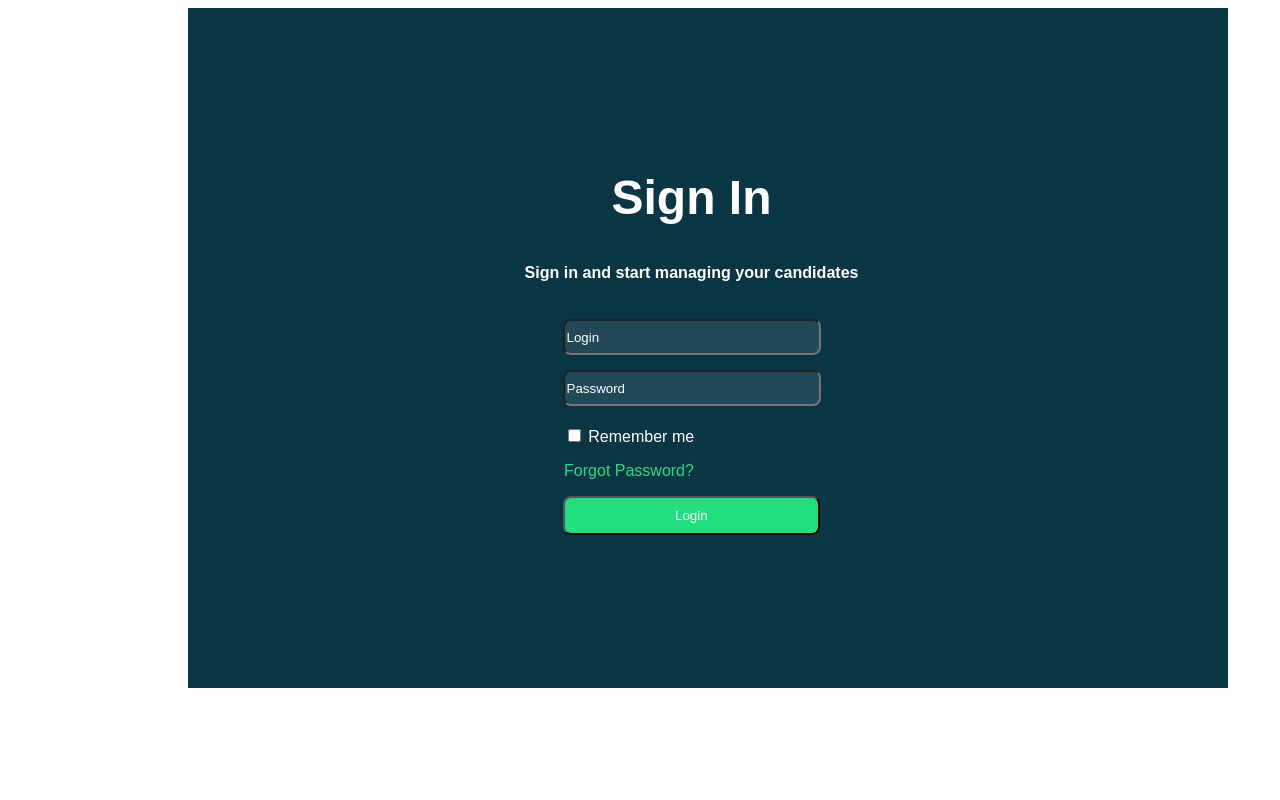
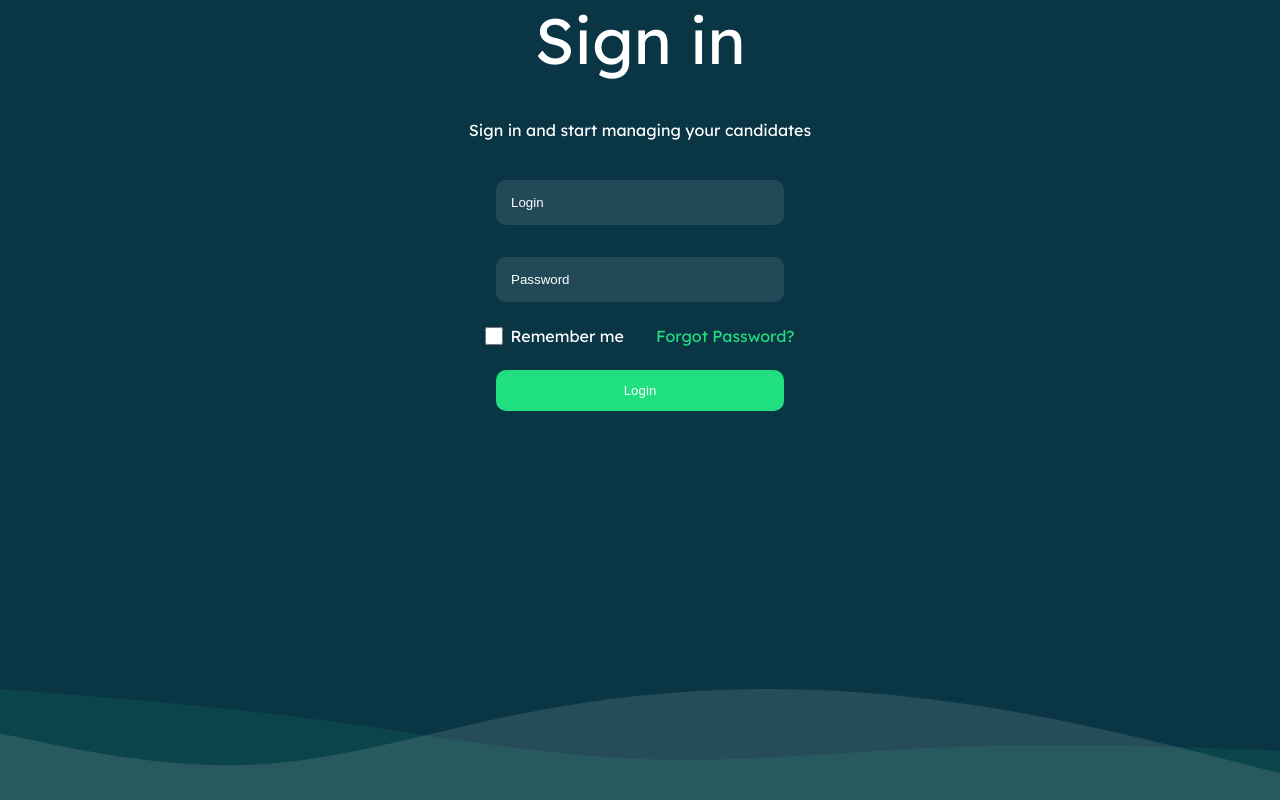
Before and after one commit to khalilovali/figma.hw, a plain HTML site: page index.html in a window 1280 px wide. Drawn offline with Linux system fonts and the light colour scheme.

Commit message:
modification

```diff
--- /dev/null
+++ b/css/reset.css
@@ -0,0 +1,5 @@
+* {
+  padding: 0;
+  margin: 0;
+  box-sizing: border-box;
+}
--- /dev/null
+++ b/css/style.css
@@ -0,0 +1,161 @@
+/* html {
+  font-family: sans-serif;
+}
+.bgimg-1 {
+  background-size: cover;
+  background-position: center;
+  background-color: #093545;
+  height: 520px;
+  width: 880px;
+  left: 743px;
+  color: #fff;
+  text-align: center;
+  padding: 80px;
+  margin-left: 180px;
+  font-family: sans-serif;
+  font-size: 24px;
+}
+.frame {
+  font-family: sans-serif;
+  width: 347px;
+  height: 406px;
+  padding: 50px;
+  left: 466px;
+  margin-left: 200px;
+}
+.input1 {
+  width: 250px;
+  height: 30px;
+  top: 332px;
+  left: 490px;
+  border-radius: 8px;
+  background-color: #224957;
+  color: #fff;
+}
+.input2 {
+  margin-top: 15px;
+  width: 250px;
+  height: 30px;
+  top: 332px;
+  left: 490px;
+  border-radius: 8px;
+  background-color: #224957;
+  color: white;
+}
+.checkbox {
+  font-size: 16px;
+  margin-top: 20px;
+  margin-right: 125px;
+}
+::placeholder {
+  color: white;
+}
+button {
+  padding: 10px 110px;
+  margin-left: 45px;
+  border-radius: 8px;
+  background-color: #20df7f;
+  color: #fff;
+  cursor: pointer;
+}
+p {
+  color: #20df7f;
+} */
+
+html {
+  font-size: 16px;
+  font-family: "Lexend Deca", sans-serif;
+}
+
+.container {
+  width: 100%;
+  max-width: 1280px;
+  margin: 0 auto;
+}
+
+/*! Sign in section start */
+#sign-in {
+  background-color: #093545;
+  color: #ffffff;
+  height: 100vh;
+  text-align: center;
+  position: relative;
+
+  > div {
+    display: flex;
+    align-items: center;
+    justify-content: center;
+  }
+
+  h1 {
+    font-weight: normal;
+    font-size: 64px;
+    text-align: center;
+  }
+
+  p:nth-child(2) {
+    font-weight: normal;
+    margin: 40px 0;
+  }
+
+  .form-element {
+    border: none;
+    outline: none;
+    border-radius: 10px;
+    padding: 15px;
+    width: 18rem;
+    background-color: #224957;
+    color: #ffffff;
+  }
+
+  ::placeholder {
+    color: #ffffff;
+  }
+
+  .form-element:nth-child(3) {
+    margin-bottom: 32px;
+  }
+
+  .remember-me {
+    display: flex;
+    align-items: center;
+    justify-content: center;
+    margin: 24px 0;
+  }
+
+  .remember-input {
+    width: 18px;
+    height: 18px;
+    accent-color: #093545;
+  }
+
+  label {
+    font-weight: normal;
+    margin: 0 32px 0 7px;
+  }
+
+  .forget-password {
+    color: #20df7f;
+  }
+
+  button {
+    border: none;
+    background-color: #20df7f;
+    color: #ffffff;
+    padding: 13px 128px;
+    border-radius: 10px;
+    outline: line;
+    cursor: pointer;
+  }
+
+  .svg-img {
+    width: 100%;
+  }
+  svg {
+    width: 100%;
+    position: absolute;
+    bottom: 0;
+    left: 0;
+  }
+}
+/*! Sign in section end */
--- a/index.html
+++ b/index.html
@@ -3,31 +3,57 @@
   <head>
     <meta charset="UTF-8" />
     <meta name="viewport" content="width=device-width, initial-scale=1.0" />
-    <link rel="stylesheet" href="style.css" />
+
+    <link rel="preconnect" href="https://fonts.googleapis.com" />
+    <link rel="preconnect" href="https://fonts.gstatic.com" crossorigin />
+    <link
+      href="https://fonts.googleapis.com/css2?family=Lexend+Deca:wght@400;500;600;700;800&display=swap"
+      rel="stylesheet"
+    />
+
+    <link rel="stylesheet" href="./css/reset.css" />
+    <link rel="stylesheet" href="./css/style.css" />
     <title>Document</title>
   </head>
   <body>
-    <div class="bgimg-1">
-      <div class="frame">
-        <h1>Sign In</h1>
-        <h6>Sign in and start managing your candidates</h6>
-        <input class="input1" type="text" placeholder="Login" />
-        <input class="input2" type="text" placeholder="Password" />
-        <br />
-        <div class="checkbox">
-          <input
-            type="checkbox"
-            id="vehicle1"
-            name="vehicle1"
-            value="Bike"
-            placeholder="white"
-          />
-          <label for="vehicle1">Remember me</label>
-          <p>Forgot Password?</p>
+    <!--! Sign In Section Start -->
+    <section id="sign-in">
+      <div>
+        <div class="container">
+          <h1>Sign in</h1>
+          <p>Sign in and start managing your candidates</p>
+          <input class="form-element" type="text" placeholder="Login" />
+          <br />
+          <input class="form-element" type="text" placeholder="Password" />
+          <br />
+          <div class="remember-me">
+            <input type="checkbox" class="remember-input" />
+            <label for="remember-input">Remember me</label>
+            <p class="forget-password">Forgot Password?</p>
+          </div>
           <button>Login</button>
         </div>
       </div>
-    </div>
-    <div class="bgimg-2"></div>
+
+      <div class="svg-img">
+        <svg height="111" fill="none" xmlns="http://www.w3.org/2000/svg">
+          <path
+            fill-rule="evenodd"
+            clip-rule="evenodd"
+            d="M0 0L53 4.17052C107 8.34104 213 16.6821 320 30.7977C427 45.2341 533 65.7659 640 69.9364C747 74.1069 853 61.5954 960 57.7457C1067 53.5751 1173 57.7457 1227 59.6705L1280 61.5954V111H1227C1173 111 1067 111 960 111C853 111 747 111 640 111C533 111 427 111 320 111C213 111 107 111 53 111H0V0Z"
+            fill="#20DF7F"
+            fill-opacity="0.09"
+          />
+          <path
+            fill-rule="evenodd"
+            clip-rule="evenodd"
+            d="M0 44.4L42.6667 53.28C85.3333 62.16 170.667 79.92 256 75.48C341.333 71.04 426.667 44.4 512 26.64C597.333 8.88 682.667 0 768 0C853.333 0 938.667 8.88 1024 24.42C1109.33 39.96 1194.67 62.16 1237.33 73.26L1280 84.36V111H1237.33C1194.67 111 1109.33 111 1024 111C938.667 111 853.333 111 768 111C682.667 111 597.333 111 512 111C426.667 111 341.333 111 256 111C170.667 111 85.3333 111 42.6667 111H0V44.4Z"
+            fill="#E5E5E5"
+            fill-opacity="0.13"
+          />
+        </svg>
+      </div>
+    </section>
+    <!--! Sign In Section End -->
   </body>
 </html>
--- a/style.css
+++ /dev/null
@@ -1,63 +0,0 @@
-html {
-  font-family: sans-serif;
-}
-.bgimg-1 {
-  background-size: cover;
-  background-position: center;
-  background-color: #093545;
-  height: 520px;
-  width: 880px;
-  left: 743px;
-  color: #fff;
-  text-align: center;
-  padding: 80px;
-  margin-left: 180px;
-  font-family: sans-serif;
-  font-size: 24px;
-}
-.frame {
-  font-family: sans-serif;
-  width: 347px;
-  height: 406px;
-  padding: 50px;
-  left: 466px;
-  margin-left: 200px;
-}
-.input1 {
-  width: 250px;
-  height: 30px;
-  top: 332px;
-  left: 490px;
-  border-radius: 8px;
-  background-color: #224957;
-  color: #fff;
-}
-.input2 {
-  margin-top: 15px;
-  width: 250px;
-  height: 30px;
-  top: 332px;
-  left: 490px;
-  border-radius: 8px;
-  background-color: #224957;
-  color: white;
-}
-.checkbox {
-  font-size: 16px;
-  margin-top: 20px;
-  margin-right: 125px;
-}
-::placeholder {
-  color: white;
-}
-button {
-  padding: 10px 110px;
-  margin-left: 45px;
-  border-radius: 8px;
-  background-color: #20df7f;
-  color: #fff;
-  cursor: pointer;
-}
-p {
-  color: #20df7f;
-}
```
Also changed, not shown: assets/Dashboard Login Dark Theme.jpg (deleted), assets/Vectors.svg.
